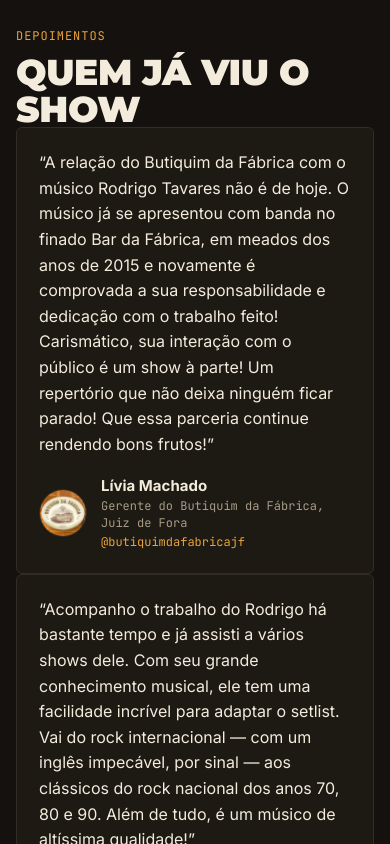
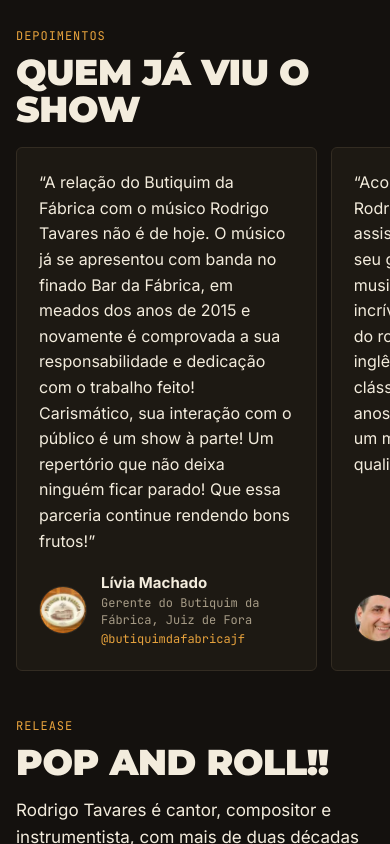
Before and after one commit to rodrigotavares79/rodrigotavares-site, a Next.js app: page /contratar in a window 390 px wide. Shown: the part 1920-2764 px from the top of the page. Built offline with nearby package versions, Linux system fonts and the light colour scheme.

Commit message:
Depoimentos: 3 colunas no desktop, rolagem lateral no celular

```diff
--- a/app/contratar/page.module.css
+++ b/app/contratar/page.module.css
@@ -183,6 +183,44 @@
 }
 
 /* DEPOIMENTOS */
+/* Desktop: os três lado a lado. Celular/tablet: rolagem lateral, um card por vez com a ponta do próximo aparecendo. */
+.quotes {
+  margin-top: 20px;
+  display: grid;
+  grid-template-columns: repeat(3, minmax(0, 1fr));
+  gap: 14px;
+}
+
+@media (max-width: 56rem) {
+  .quotes {
+    display: flex;
+    overflow-x: auto;
+    scroll-snap-type: x mandatory;
+    scroll-padding-inline: 24px;
+    margin-inline: -24px;
+    padding: 0 24px 6px;
+    scrollbar-width: none;
+    -webkit-overflow-scrolling: touch;
+  }
+
+  .quotes::-webkit-scrollbar {
+    display: none;
+  }
+
+  .quotes > .quote {
+    flex: 0 0 min(84%, 380px);
+    scroll-snap-align: start;
+  }
+}
+
+@media (max-width: 40rem) {
+  .quotes {
+    scroll-padding-inline: 16px;
+    margin-inline: -16px;
+    padding: 0 16px 6px;
+  }
+}
+
 .cards3 {
   margin-top: 20px;
   display: grid;
```
